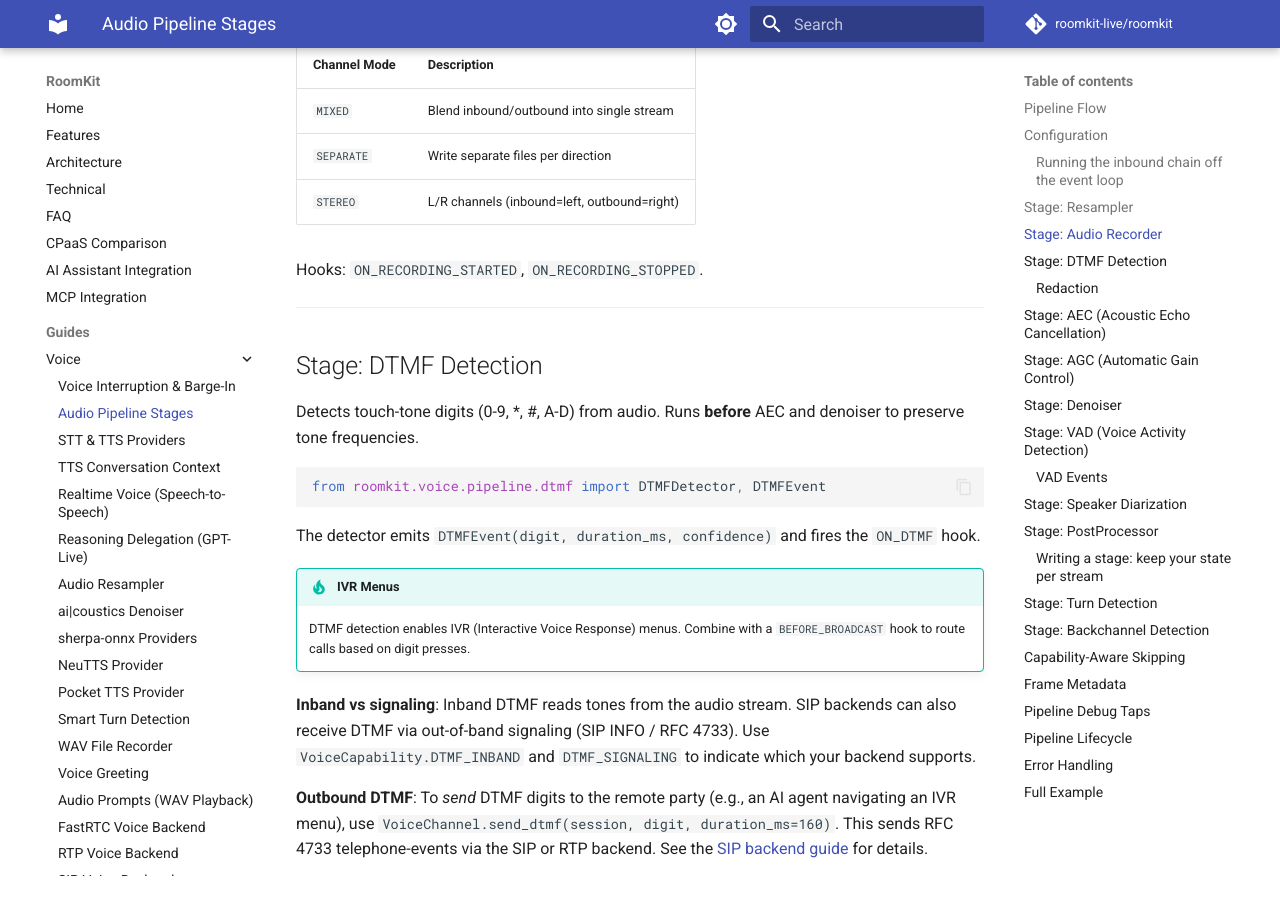
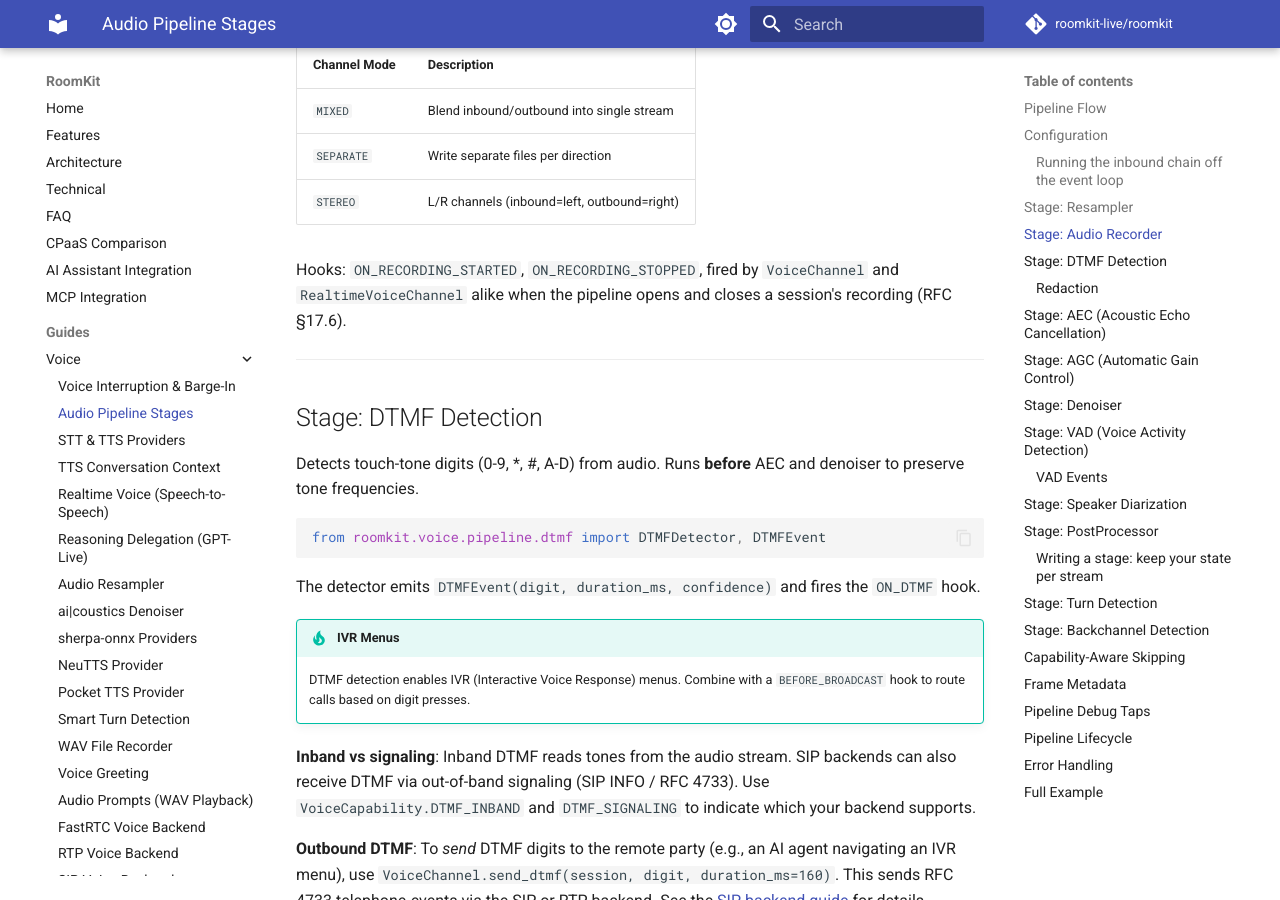
Before and after one commit to roomkit-live/roomkit-docs, an MkDocs documentation site: the page built from docs/guides/audio-pipeline-stages.md, in a window 1280 px wide and 900 px high, scrolled down 2822 px. Built offline with MkDocs 1.6.1 and Material for MkDocs 9.7.7, drawn with Linux system fonts in a browser that asks for light colours; comment, search, counter and statistics services are not loaded.

Commit message:
docs(voice): the pipeline guide says both voice channels fire the recording hooks (RMK-355)

```diff
--- a/docs/guides/audio-pipeline-stages.md
+++ b/docs/guides/audio-pipeline-stages.md
@@ -125,7 +125,7 @@ config = RecordingConfig(
 | `SEPARATE` | Write separate files per direction |
 | `STEREO` | L/R channels (inbound=left, outbound=right) |
 
-Hooks: `ON_RECORDING_STARTED`, `ON_RECORDING_STOPPED`.
+Hooks: `ON_RECORDING_STARTED`, `ON_RECORDING_STOPPED`, fired by `VoiceChannel` and `RealtimeVoiceChannel` alike when the pipeline opens and closes a session's recording (RFC §17.6).
 
 ---
 
```
